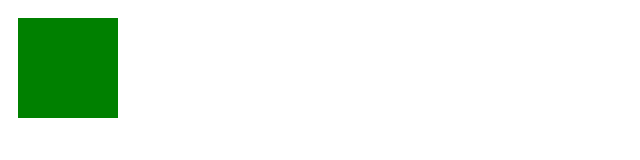
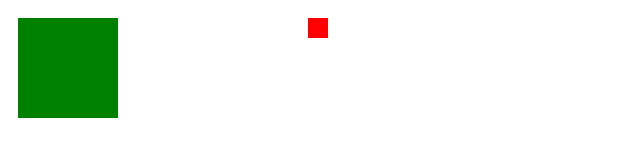
Before and after one commit to ohhyung12/-, a plain HTML site: page index.html in a window 1280 px wide. Shown: the full height of the page, 0-640 px from the left. Drawn offline with Linux system fonts and the light colour scheme.

Commit message:
Add files via upload

```diff
--- a/main.js
+++ b/main.js
@@ -6,3 +6,30 @@ canvas.height = window.innerHeight - 100;
 
 ctx.fillStyle = 'green'
 ctx.fillRect(10,10,100,100);
+var user ={
+    x:10,
+    y:10,
+    width:100,
+    height:100,
+
+    draw(){
+    ctx.fillStyle = "green";
+    ctx.fillRect(this.x,this.y,this.width,this.height);
+    }
+}
+user.draw()
+
+class Bomb{ //장애물
+constructor(){
+   this.x = 300;
+   this.y = 10;
+   this.width = 20;
+   this.height = 20;
+}
+draw(){
+    ctx.fillStyle ="red";
+    ctx.fillRect(this.x,this.y,this.width,this.height);
+}
+}
+var bomb =new Bomb();
+bomb.draw()
```
Also changed, not shown: index.html (line endings or trailing spaces).
